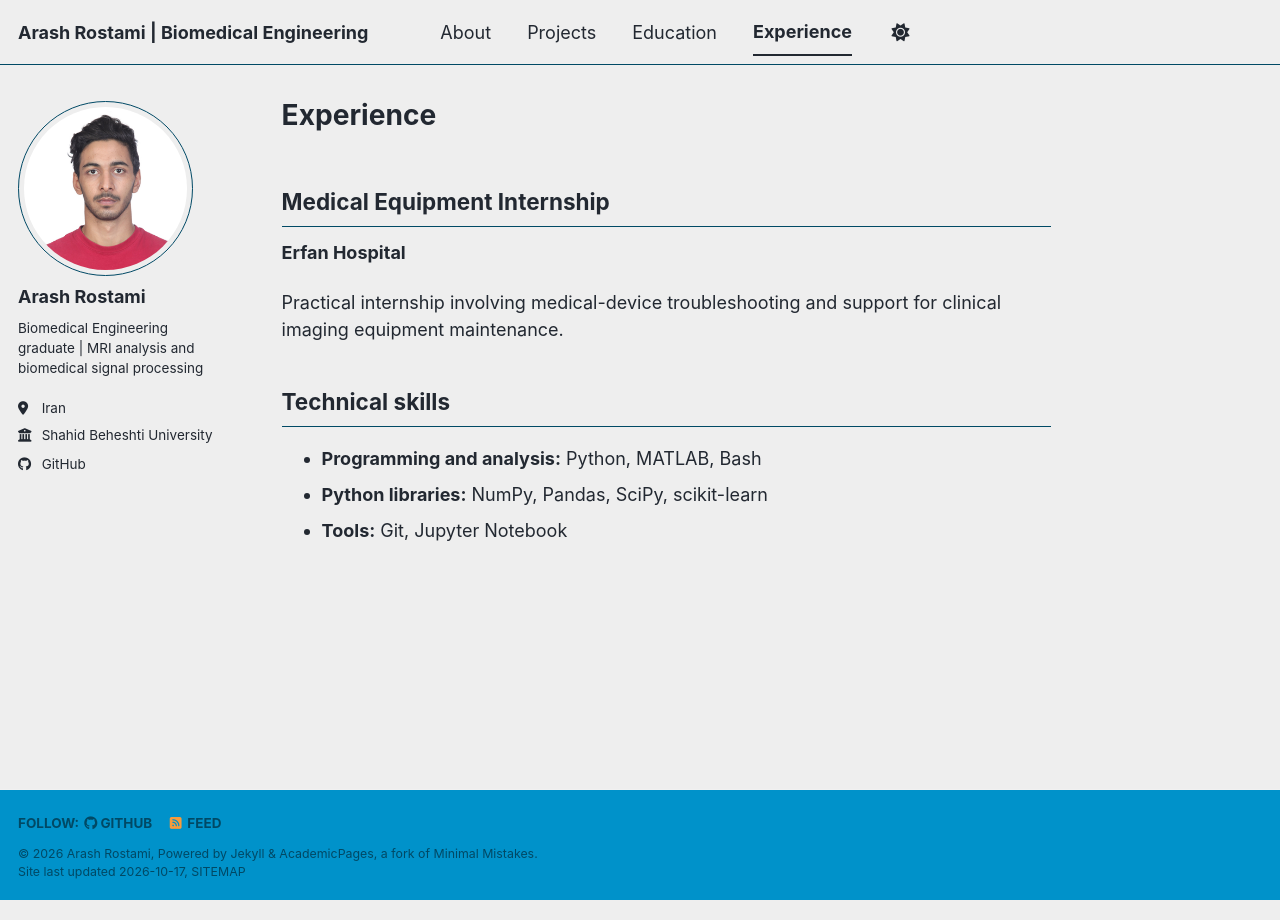
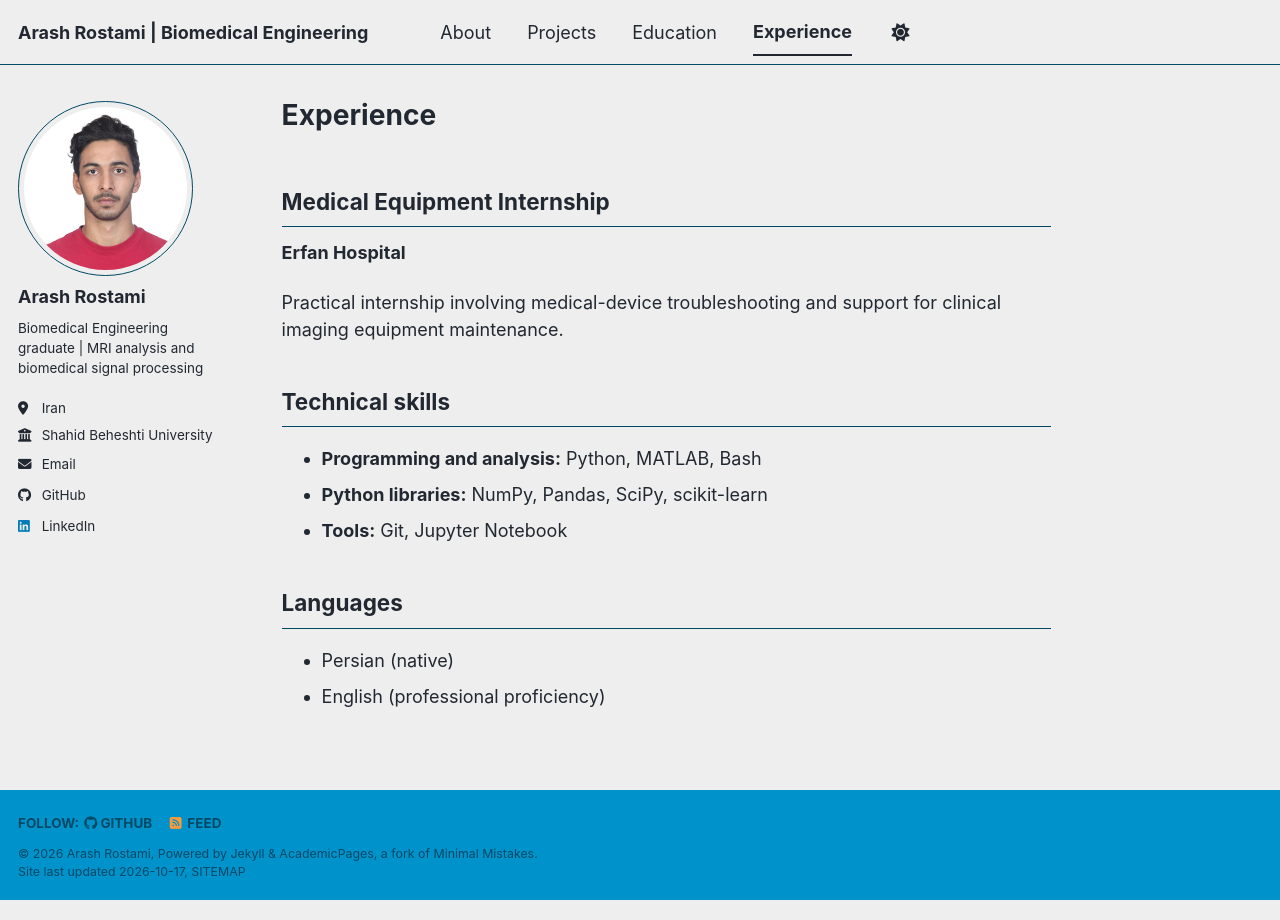
Before and after one commit to Arashros/Arashros.github.io, a Jekyll site: the page built from _pages/experience.md, in a window 1280 px wide. Built offline with Jekyll 4.4.1, drawn with Linux system fonts in a browser that asks for light colours; a style sheet for code colours, icons or effects is not loaded.

Commit message:
Add contact details and language skills

```diff
--- a/_config.yml
+++ b/_config.yml
@@ -27,7 +27,9 @@ author:
   bio: "Biomedical Engineering graduate | MRI analysis and biomedical signal processing"
   location: "Iran"
   employer: "Shahid Beheshti University (SBU)"
+  email: "Arashamrostamish@gmail.com"
   github: "Arashros"
+  linkedin: "arashrostami"
 
 publication_category:
   books:
--- a/_pages/experience.md
+++ b/_pages/experience.md
@@ -15,3 +15,8 @@ Practical internship involving medical-device troubleshooting and support for cl
 - **Programming and analysis:** Python, MATLAB, Bash
 - **Python libraries:** NumPy, Pandas, SciPy, scikit-learn
 - **Tools:** Git, Jupyter Notebook
+
+## Languages
+
+- Persian (native)
+- English (professional proficiency)
```
